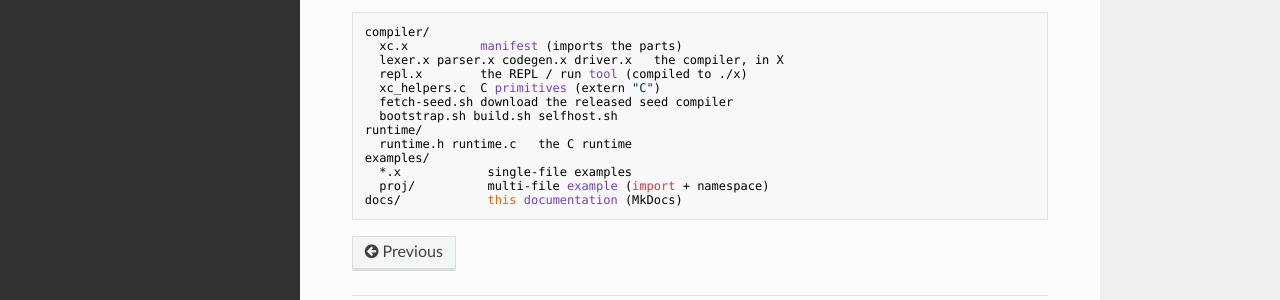
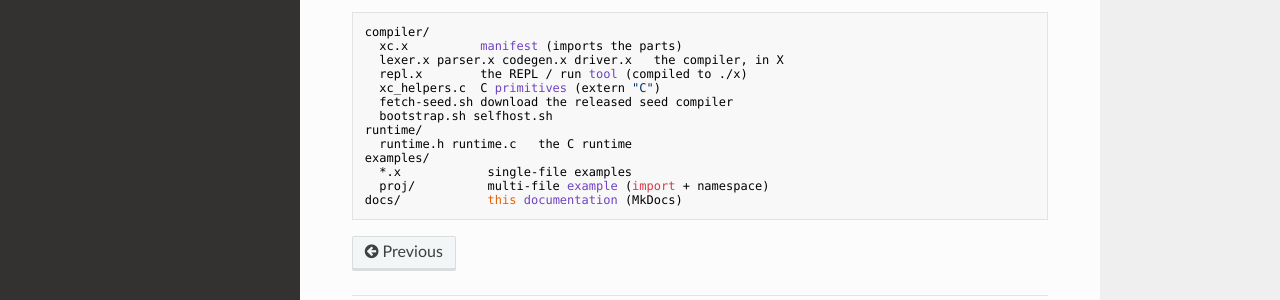
Before and after one commit to code-by-sia/xi, an MkDocs documentation site: the page built from docs/internals.md, in a window 1280 px wide and 900 px high, scrolled down 1248 px. Shown: the part 535-835 px from the top of the window. Built offline with MkDocs 1.6.1, drawn with Linux system fonts in a browser that asks for light colours; nearby versions of some CDN libraries.

Commit message:
docs: drop build.sh from layout listings
Follow-up to removing compiler/build.sh: update the README project-layout tree
and docs/internals.md file listing.

```diff
--- a/docs/internals.md
+++ b/docs/internals.md
@@ -87,7 +87,7 @@ compiler/
   repl.x        the REPL / run tool (compiled to ./x)
   xc_helpers.c  C primitives (extern "C")
   fetch-seed.sh download the released seed compiler
-  bootstrap.sh build.sh selfhost.sh
+  bootstrap.sh selfhost.sh
 runtime/
   runtime.h runtime.c   the C runtime
 examples/
```
Also changed, not shown: README.md (+0 -1 lines).
